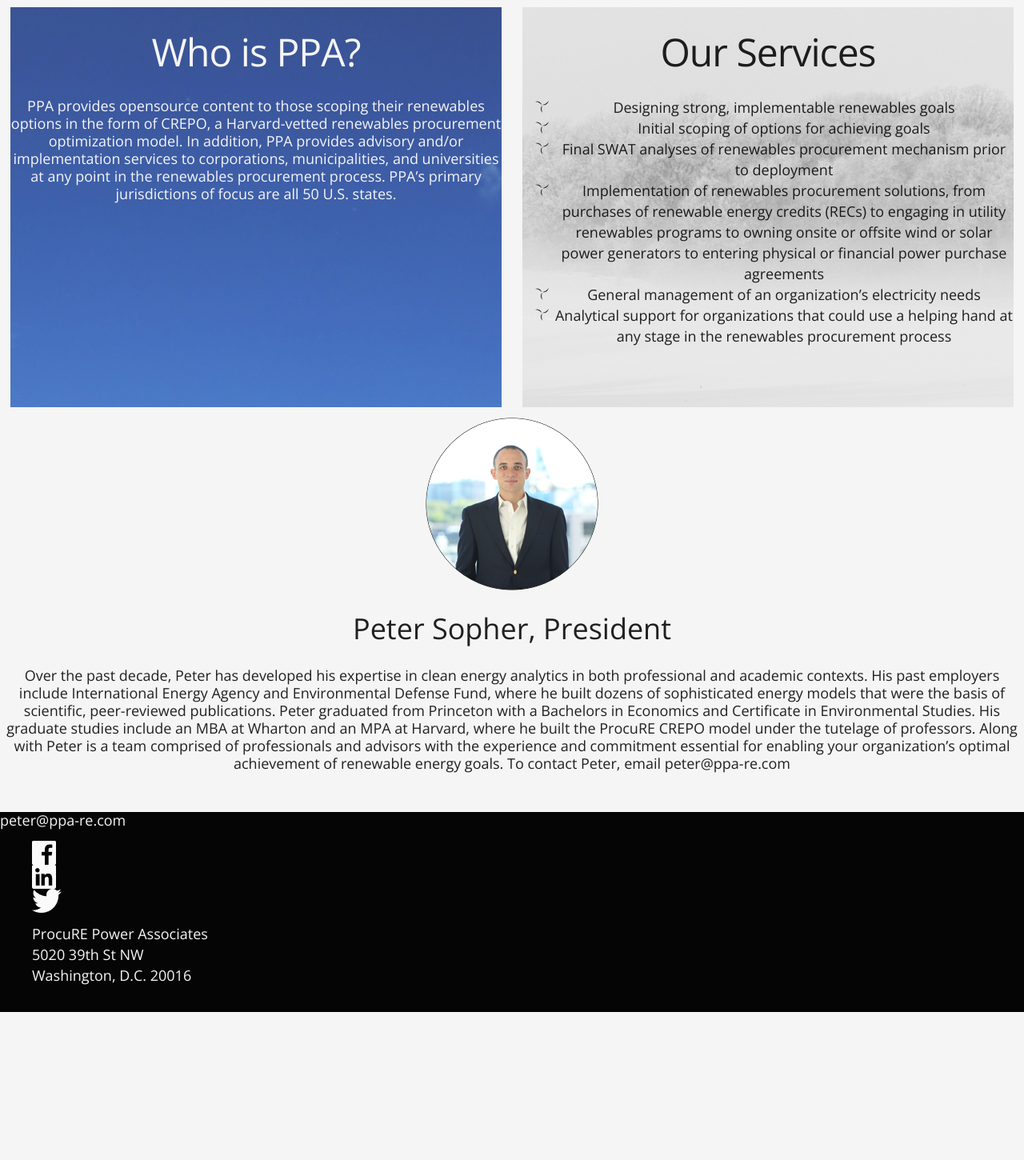
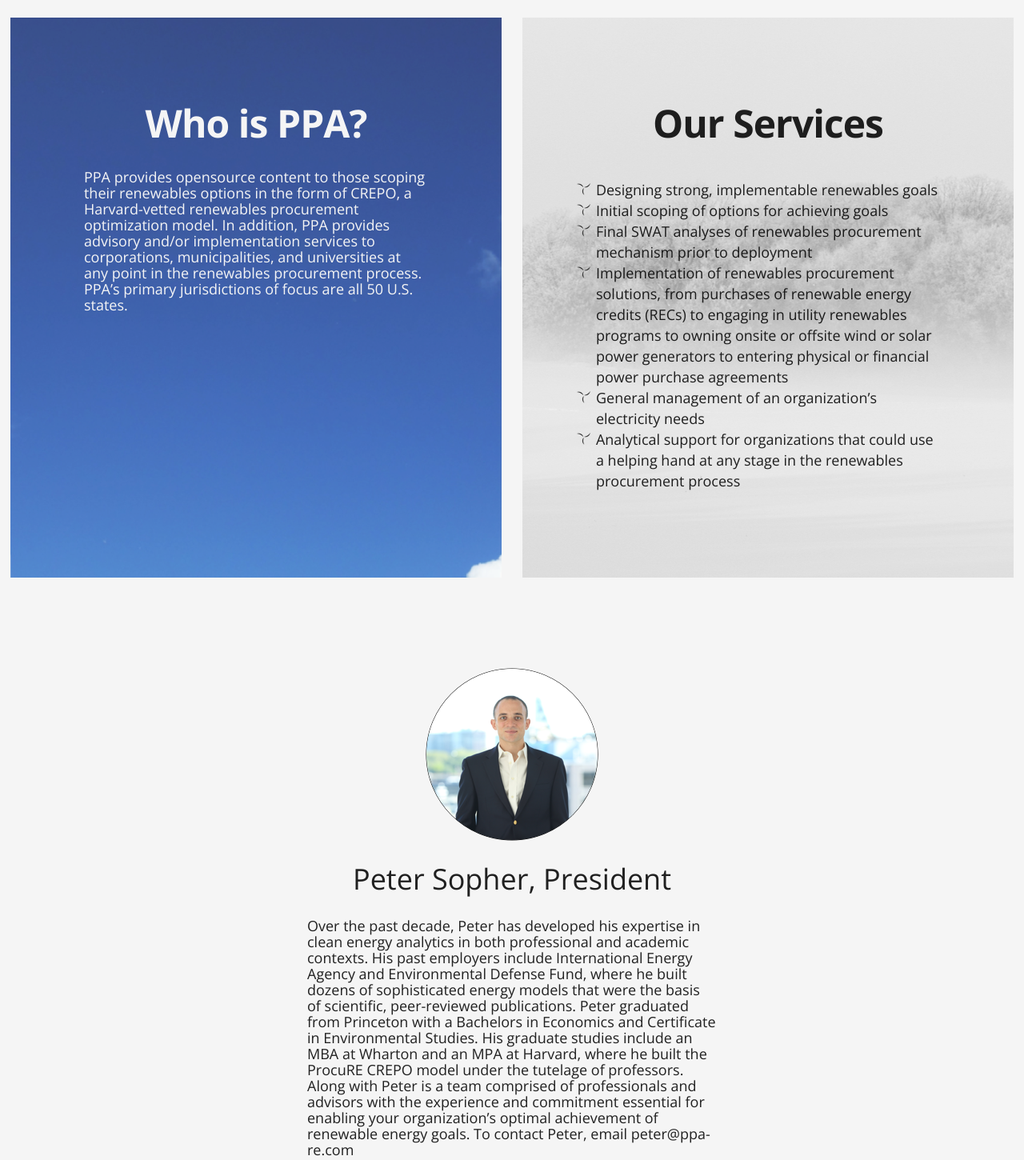
Before and after one commit to psopher/psopher.github.io, a plain HTML site: page index.html in a window 1280 px wide. Shown: the part 1229-2679 px from the top of the page at 80% size. Before the commit the page ends 2494 px from the top, so only its background shows below. Drawn offline with nearby package versions, Linux system fonts and the light colour scheme.

Commit message:
text aligned correctly

```diff
--- a/index.html
+++ b/index.html
@@ -40,8 +40,8 @@
 
       <section class="container">
         <div class="what-is-crepo">
-          <h1>What is Crepo?</h1>
-          <p1 class="crepo-explanation">The Harvard-vetted Consumer Renewable Electricity Preference (CREPO) model enables organizations to quickly assess their optimal renewable procurement mechanisms based on their internal priorities, as well as based on state-specific costs and policy landscapes in the 50 U.S. states. </p1>
+          <h1 class="crepo-title">What is Crepo?</h1>
+          <p1 class="crepo-explanation">The Harvard-vetted Consumer Renewable Electricity Preference (CREPO) model enables organizations to quickly assess their optimal renewable procurement mechanisms based on their internal priorities, as well as based on state-specific costs and policy landscapes in the 50 U.S. states.</p1>
         </div>
         <div class="crepo-animation">
           <img class="crepo-gif" src="images/HD_1440/hd_full_animation_words.gif" />
@@ -51,7 +51,7 @@
           <p1 class="ppa-about-description">PPA provides opensource content to those scoping their renewables options in the form of CREPO, a Harvard-vetted renewables procurement optimization model. In addition, PPA provides advisory and/or implementation services to corporations, municipalities, and universities at any point in the renewables procurement process. PPA’s primary jurisdictions of focus are all 50 U.S. states.</p1>
         </div>
         <div class="our-services">
-          <h1>Our Services</h1>
+          <h1 class="our-services-title">Our Services</h1>
           <ul class="ppa-services">
             <li class="ppa-service">
               <p1 class="ppa-service-text">Designing strong, implementable renewables goals</p1>
@@ -78,23 +78,21 @@
     <section class="peter-sopher">
       <div class="peter-sopher-president">
         <img src="images/HD_1440/hd_peter.png" class="peter-profpic"/>
-        <h2>Peter Sopher, President</h2>
+        <h2 class="peter-sopher-title">Peter Sopher, President</h2>
         <p1 class="peter-resume">Over the past decade, Peter has developed his expertise in clean energy analytics in both professional and academic contexts. His past employers include International Energy Agency and Environmental Defense Fund, where he built dozens of sophisticated energy models that were the basis of scientific, peer-reviewed publications. Peter graduated from Princeton with a Bachelors in Economics and Certificate in Environmental Studies. His graduate studies include an MBA at Wharton and an MPA at Harvard, where he built the ProcuRE CREPO model under the tutelage of professors. Along with Peter is a team comprised of professionals and advisors with the experience and commitment essential for enabling your organization’s optimal achievement of renewable energy goals. To contact Peter, email peter@ppa-re.com </p1>
       </div>
     </section>
 
       <section class="footer">
-        <div class="footer-email-social">
-          <div class="contact-email">
-            <p1 class="contact-email-text">peter@ppa-re.com</p1>
-          </div>
+        <div class="footer-container">
+          <p1 class="contact-email-text">peter@ppa-re.com</p1>
           <ul class="social-nav">
-            <li><a href="https://www.facebook.com/"><img class="social-nav-icon" src="images/HD_1440/hd_facebook_logo_30.png" /></a></li>
-            <li><a href="https://www.linkedin.com/"><img class="social-nav-icon" src="images/HD_1440/hd_linkedin_logo_30.png" /></a></li>
-            <li><a href="https://twitter.com/"><img class="social-nav-icon" src="images/HD_1440/hd_twitter_logo_30.png" /></a></li>
+            <li><a href="https://www.facebook.com/"><img class="facebook-icon" src="images/HD_1440/hd_facebook_logo_30.png" /></a></li>
+            <li><a href="https://www.linkedin.com/"><img class="linkedin-icon" src="images/HD_1440/hd_linkedin_logo_30.png" /></a></li>
+            <li><a href="https://twitter.com/"><img class="twitter-nav-icon" src="images/HD_1440/hd_twitter_logo_30.png" /></a></li>
           </ul>
         </div>
-        <div class="footer-address">
+        <div class="footer-container">
           <ul class="address">
             <li class="address-line-1">
               <p1 class="address-line-1-text">ProcuRE Power Associates</p1>
--- a/styles/css/main.css
+++ b/styles/css/main.css
@@ -50,7 +50,7 @@ nav {
 }
 
 .clearfix {
-  margin-right: 20px;
+  margin-right: 30px;
   margin-top: 20px;
 }
 
@@ -64,7 +64,7 @@ nav {
   height: 700px;
   justify-content: left;
   text-align: left;
-  margin: 0 1% 0 1%;
+  margin: 1% 1% 0 1%;
   width: 98%;
 }
 
@@ -101,13 +101,13 @@ nav {
 .container {
   margin: 0px auto;
   width: 100%;
-  text-align: center;
 }
 
 .container div {
   float: left;
   margin: 1% 1% 1% 1%;
   width: 48%;
+  overflow: hidden;
 }
 
 /* What is CREPO */
@@ -115,9 +115,24 @@ nav {
 .what-is-crepo {
   background: #FFE30A;
   background-size: cover;
-  text-align: center;
   float: left;
   height: 500px;
+}
+
+.crepo-title{
+  margin-top: 100px;
+  font-weight: bold;
+  text-align: center;
+}
+
+.crepo-explanation {
+  display: inline-block;
+  padding-left: 15%;
+  padding-right: 15%;
+
+  /* Needs prefixing */
+  box-decoration-break: clone;
+  -webkit-box-decoration-break: clone;
 }
 
 /* CREPO animation */
@@ -131,22 +146,35 @@ nav {
   height: 500px;
 }
 
+.crepo-gif{
+  margin-top: 75px;
+}
+
 /* Who is PPA */
 
 .who-is-ppa {
   background: url(/images/HD_1440/hd_blue_sky.png) center / cover;
   background-size: cover;
-  text-align: center;
   float: left;
-  height: 500px;
+  height: 700px;
 }
 
 .ppa-about-title {
+  margin-top: 100px;
   color: #F5F5F5;
+  text-align: center;
+  font-weight: bold;
 }
 
 .ppa-about-description {
   color: #F5F5F5;
+  display: inline-block;
+  padding-left: 15%;
+  padding-right: 15%;
+
+  /* Needs prefixing */
+  box-decoration-break: clone;
+  -webkit-box-decoration-break: clone;
 }
 
 /* Our Services */
@@ -156,17 +184,58 @@ nav {
   background-size: cover;
   text-align: center;
   float: left;
-  height: 500px;
+  height: 700px;
+}
+
+.our-services-title{
+  margin-top: 100px;
+  text-align: center;
+  font-weight: bold;
+}
+
+.ppa-services {
+  text-align: left;
+  display: inline-block;
+  padding-left: 15%;
+  padding-right: 15%;
+
+  /* Needs prefixing */
+  box-decoration-break: clone;
+  -webkit-box-decoration-break: clone;
+}
+
+.ppa-services {
+  list-style-image: url('/images/HD_1440/hd_logo_bullet_15.png');
 }
 
 /* Peter Sopher */
 
 .peter-sopher-president {
   background: #F5F5F5;
-  height: 60vh;
+  height: 800px;
   justify-content: center;
+  float: left;
+}
+
+.peter-profpic {
+  display: block;
+  margin: 0 auto;
+  padding-top: 100px;
+}
+
+.peter-sopher-title {
   text-align: center;
-  float: left;
+}
+
+.peter-resume {
+  text-align: left;
+  display: inline-block;
+  padding-left: 30%;
+  padding-right: 30%;
+
+  /* Needs prefixing */
+  box-decoration-break: clone;
+  -webkit-box-decoration-break: clone;
 }
 
 /* Footer */
@@ -174,29 +243,41 @@ nav {
 .footer {
   background: #050505;
   float: left;
-  margin: 1% 0;
   width: 100%;
   padding: 0;
-  height: 250px;
+  height: 225px;
+}
+
+.footer-container {
+  width: 40%;
+  float: left;
+  overflow: auto;
+  padding-left: 5%;
+  padding-right: 5%;
 }
 
 .contact-email-text {
+  float: left;
+  margin-top: 75px;
   color: #F5F5F5;
 }
 
 .address {
   color: #F5F5F5;
+  list-style: none;
+  float: right;
+  margin-top: 75px;
 }
 
-/* Lists */
 .social-nav {
-  list-style: none;
+  padding: 15px 0px;
+  width: 150px;
 }
 
-.address {
-  list-style: none;
+.social-nav li {
+  list-style-type: none;
+  display: inline;
+  float:left;
+  margin: 15px 10px 0px 0px;
+  align-items: left;
 }
-
-.ppa-services {
-  list-style-image: url('/images/HD_1440/hd_logo_bullet_15.png');
-}
```
